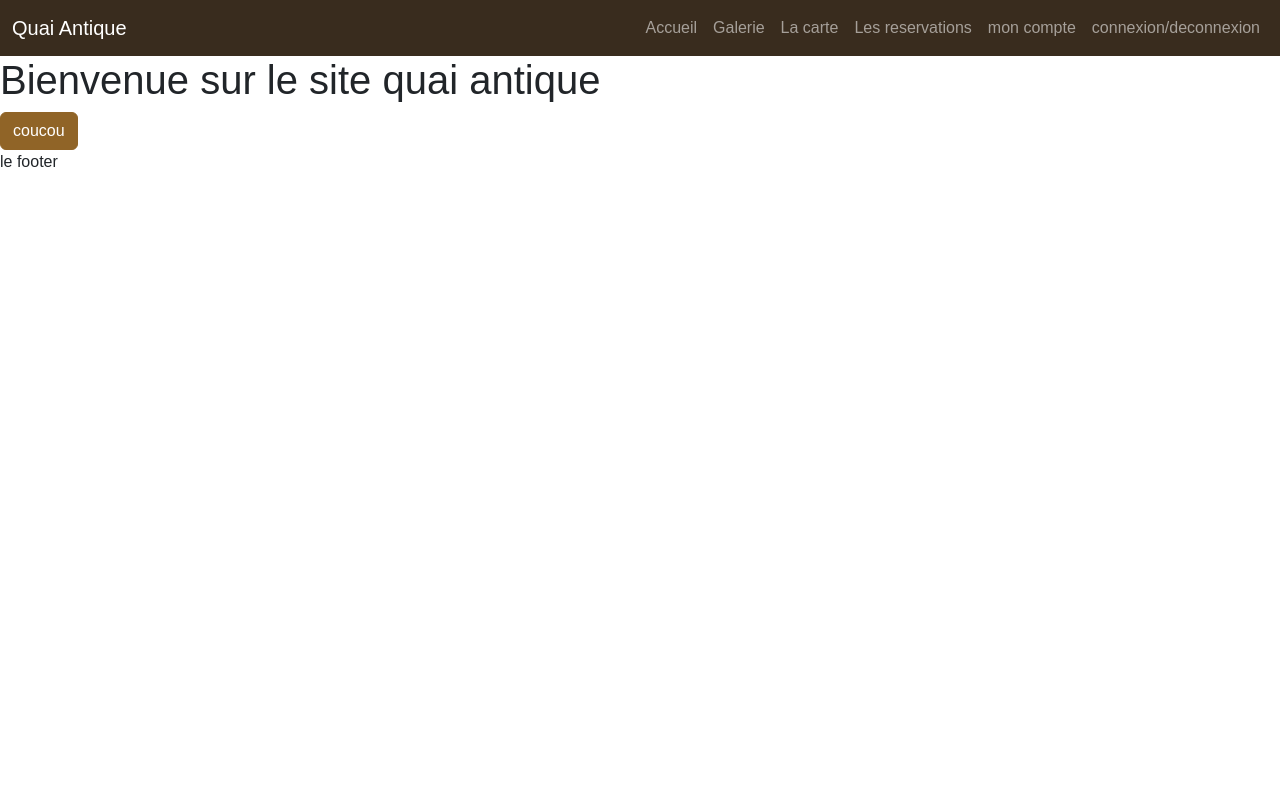
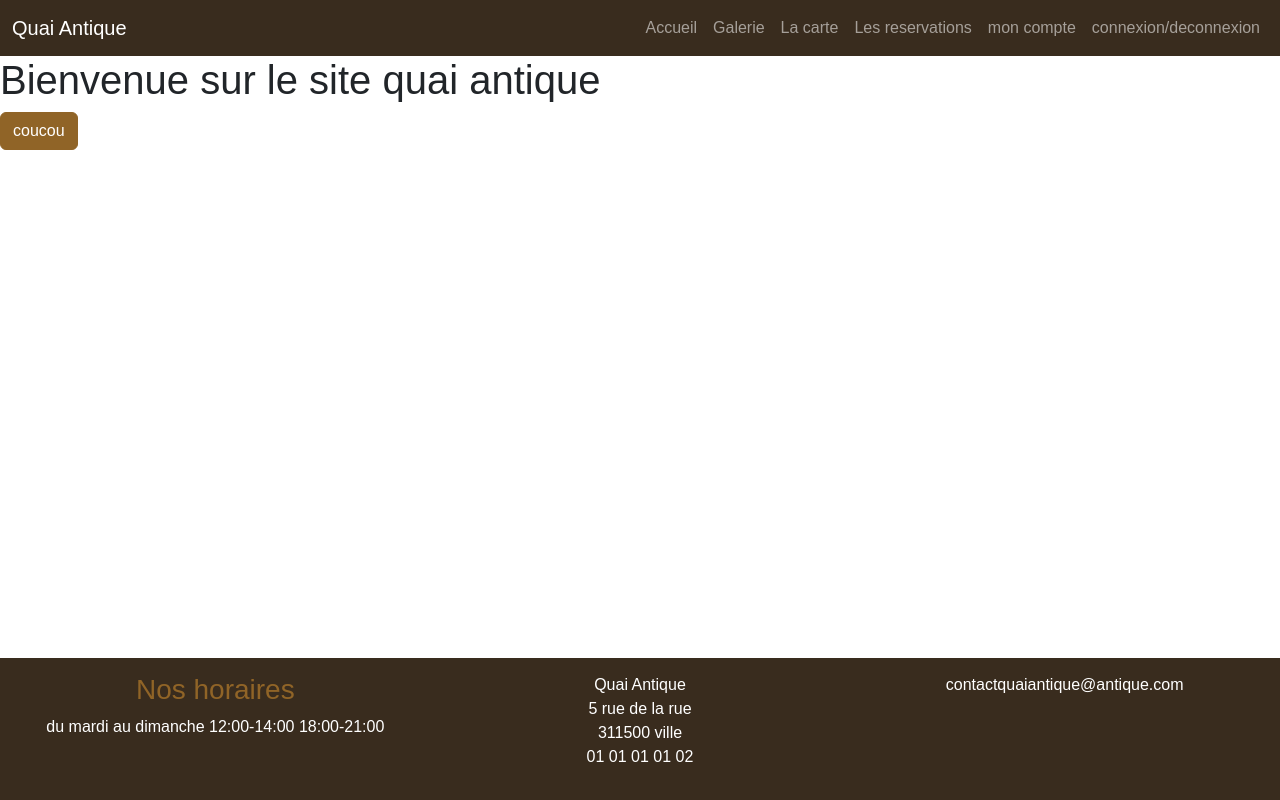
Before and after one commit to nafniko/QuaiAntiqueFilRouge, a website with bundled scripts: page index.html in a window 1280 px wide. Built offline with nearby package versions, Linux system fonts and the light colour scheme; files whose address does not match are found by name; a web font is replaced by a local one.

Commit message:
add footer

```diff
--- a/index.html
+++ b/index.html
@@ -46,7 +46,27 @@
     <main id="main-page">
         <!--  le contenu de la page  -->
     </main>
-    <footer>le footer</footer>
+    <footer class="bg-dark text-white text-center footer">
+       <div class="row">
+
+           <div class="col-12 col-lg-4">
+               <h3 class="text-primary">
+                   Nos horaires
+                </h3 >
+                <p>du mardi au dimanche  12:00-14:00   18:00-21:00 </p>
+            </div>
+            <div class="col-6 col-lg-4">
+                <p>Quai Antique <br>
+                    5 rue de la rue <br>
+                    311500 ville <br>
+                    01 01 01 01 02
+                </p>
+            </div>
+            <div class="col-6 col-lg-4">
+                <p>contactquaiantique@antique.com</p>
+            </div>
+        </div>
+    </footer>
     <script type="module" src="Router/router.js"></script>
     <script src="/node_modules/bootstrap/dist/js/bootstrap.bundle.min.js"></script>
 </body>
--- a/scss/main.scss
+++ b/scss/main.scss
@@ -1,2 +1,18 @@
 @import url("/node_modules/bootstrap-icons/font/bootstrap-icons.min.css");
 @import 'custom';
+
+html{
+    position: relative;
+    min-height: 100%;
+}
+
+footer.footer{
+    padding: 15px;
+    position: absolute;
+    bottom : 0;
+    width:100%
+}
+
+main{
+    margin: bottom 250px;
+}
```
Also changed, not shown: scss/main.css, 1 other file.
